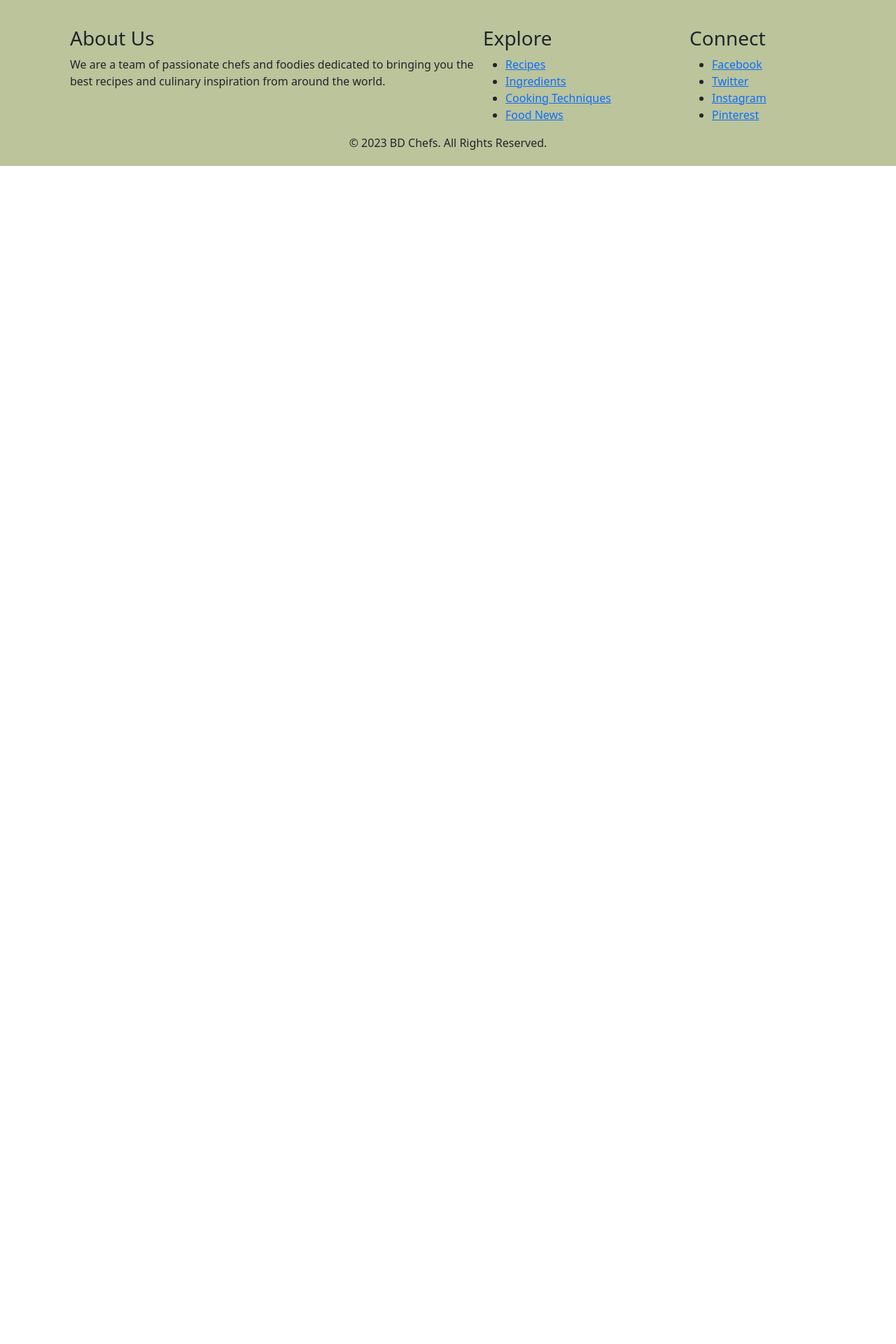
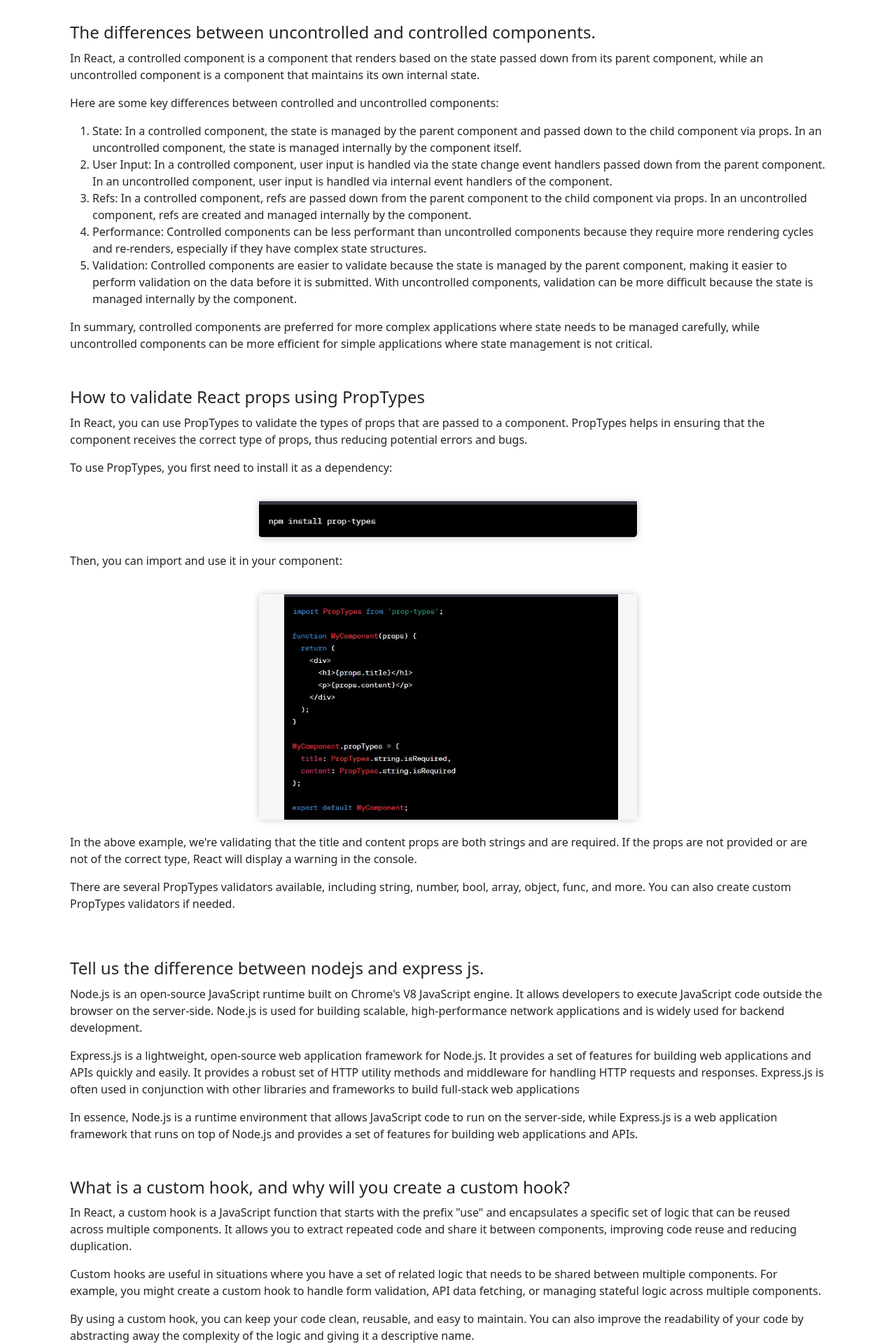
Before and after one commit to FerdowsAhmmed/food-valley, a React (Vite) app: page /blog in a window 1280 px wide. Shown: the part 140-2060 px from the top of the page at 70% size. Before the commit the page ends 800 px from the top, so only its background shows below. Built offline with nearby package versions, Linux system fonts and the light colour scheme; no server answers.

Commit message:
first commit

```diff
--- /dev/null
+++ b/src/component/Blog/Blog.css
@@ -0,0 +1,19 @@
+.blog-container{
+    padding: 100px;
+}
+.blog-container h4{
+   text-align: left;
+   margin-bottom: 10px;
+}
+.answer2{
+    display: flex;
+    flex-direction: column;
+}
+.answer2 img{
+    min-width: 50%;
+
+    border-radius: 0;
+}
+.single-question{
+    margin-bottom: 50px;
+}
--- a/src/component/Blog/Blog.jsx
+++ b/src/component/Blog/Blog.jsx
@@ -1,11 +1,61 @@
 import React from 'react';
+import './Blog.css'
+
 
 const Blog = () => {
     return (
-        <div>
-            <h1>blog</h1>
-        </div>
-    );
-};
+       <div className='blog-container'>
+<div className='single-question'>
+            <h4>The differences between uncontrolled and controlled components.</h4>
+            <div>
+              <p>In React, a controlled component is a component that renders based on the state passed down from its parent component, while an uncontrolled component is a component that maintains its own internal state.</p>
+              <p>Here are some key differences between controlled and uncontrolled components:</p>
+              <ol>
+                <li>State: In a controlled component, the state is managed by the parent component and passed down to the child component via props. In an uncontrolled component, the state is managed internally by the component itself.
+                </li>
+                <li>User Input: In a controlled component, user input is handled via the state change event handlers passed down from the parent component. In an uncontrolled component, user input is handled via internal event handlers of the component.
+                </li>
+                <li>Refs: In a controlled component, refs are passed down from the parent component to the child component via props. In an uncontrolled component, refs are created and managed internally by the component.
+                </li>
+                <li>Performance: Controlled components can be less performant than uncontrolled components because they require more rendering cycles and re-renders, especially if they have complex state structures.
+                </li>
+                <li>Validation: Controlled components are easier to validate because the state is managed by the parent component, making it easier to perform validation on the data before it is submitted. With uncontrolled components, validation can be more difficult because the state is managed internally by the component.
+                </li>
+              </ol>
+              <p>In summary, controlled components are preferred for more complex applications where state needs to be managed carefully, while uncontrolled components can be more efficient for simple applications where state management is not critical.
+              </p>
+            </div>
+</div>
+<div className='single-question'>
+            <h4>How to validate React props using PropTypes</h4>
+            <div className='answer2'>
+           <p>
+In React, you can use PropTypes to validate the types of props that are passed to a component. PropTypes helps in ensuring that the component receives the correct type of props, thus reducing potential errors and bugs.</p>
+           <p>To use PropTypes, you first need to install it as a dependency:</p>
+           <img src="./prop.jpg" alt="" />
+           <p>Then, you can import and use it in your component:</p>
+           <img src="./jsx.jpg" alt="" />
+           <p>In the above example, we're validating that the title and content props are both strings and are required. If the props are not provided or are not of the correct type, React will display a warning in the console.</p>
+           <p>There are several PropTypes validators available, including string, number, bool, array, object, func, and more. You can also create custom PropTypes validators if needed.</p>
+            </div>
+</div>
+<div className='single-question'>
+    <h4>Tell us the difference between nodejs and express js.</h4>
+    <p>Node.js is an open-source JavaScript runtime built on Chrome's V8 JavaScript engine. It allows developers to execute JavaScript code outside the browser on the server-side. Node.js is used for building scalable, high-performance network applications and is widely used for backend development.</p>
+    <p>Express.js is a lightweight, open-source web application framework for Node.js. It provides a set of features for building web applications and APIs quickly and easily. It provides a robust set of HTTP utility methods and middleware for handling HTTP requests and responses. Express.js is often used in conjunction with other libraries and frameworks to build full-stack web applications</p>
+    <p>In essence, Node.js is a runtime environment that allows JavaScript code to run on the server-side, while Express.js is a web application framework that runs on top of Node.js and provides a set of features for building web applications and APIs.</p>
+</div>
+<div>
+    <h4>What is a custom hook, and why will you create a custom hook?</h4>
+    <p>In React, a custom hook is a JavaScript function that starts with the prefix "use" and encapsulates a specific set of logic that can be reused across multiple components. It allows you to extract repeated code and share it between components, improving code reuse and reducing duplication.</p>
+    <p>Custom hooks are useful in situations where you have a set of related logic that needs to be shared between multiple components. For example, you might create a custom hook to handle form validation, API data fetching, or managing stateful logic across multiple components.</p>
+    <p>By using a custom hook, you can keep your code clean, reusable, and easy to maintain. You can also improve the readability of your code by abstracting away the complexity of the logic and giving it a descriptive name.
+
+</p>
+    <p>Overall, creating custom hooks is an effective way to manage and reuse your code in a more efficient way, while keeping your components clean and focused on their specific responsibilities.</p>
+</div>
+    </div>
+      );
+    }
 
 export default Blog;
--- a/src/component/PrivateRoute/PrivateRoute.jsx
+++ b/src/component/PrivateRoute/PrivateRoute.jsx
@@ -6,7 +6,9 @@ const auth = getAuth();
 
 const PrivateRoute = ({ children }) => {
   const location = useLocation();
-  const [isAuthenticated, setIsAuthenticated] = useState(false);
+  const [isAuthenticated, setIsAuthenticated] = useState(() => {
+    return localStorage.getItem('isAuthenticated') === 'true';
+  });
 
   useEffect(() => {
     const unsubscribe = auth.onAuthStateChanged(user => {
@@ -17,13 +19,11 @@ const PrivateRoute = ({ children }) => {
     return unsubscribe;
   }, []);
 
-  const isLoggedIn = localStorage.getItem('isAuthenticated');
-
-  if (isAuthenticated || isLoggedIn) {
+  if (isAuthenticated) {
     return children;
   }
 
-  return <Navigate state={{ from: location }} to="/login" replace />;
+  return <Navigate state={{ from: location }} to="/login" />;
 };
 
 export default PrivateRoute;
```
Also changed, not shown: public/jsx.jpg (added), public/prop.jpg (added).
